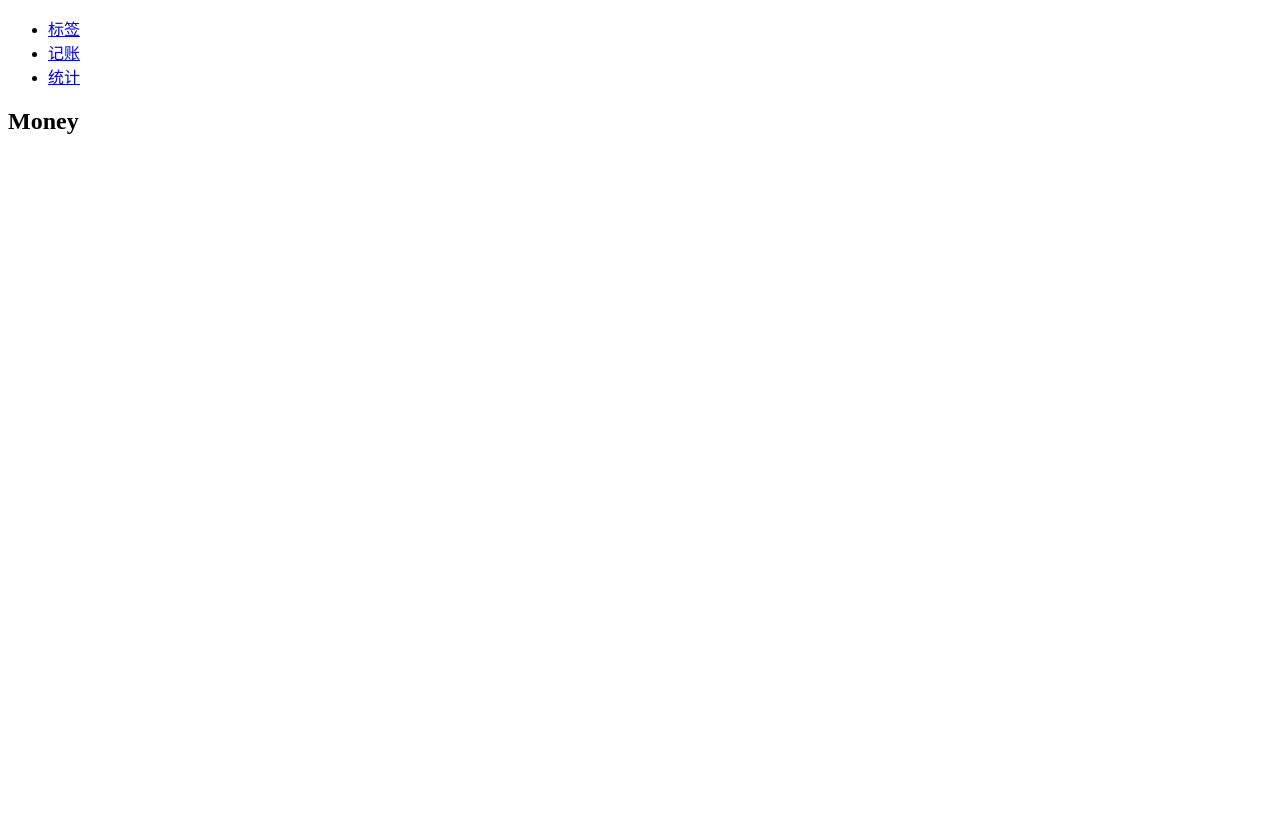
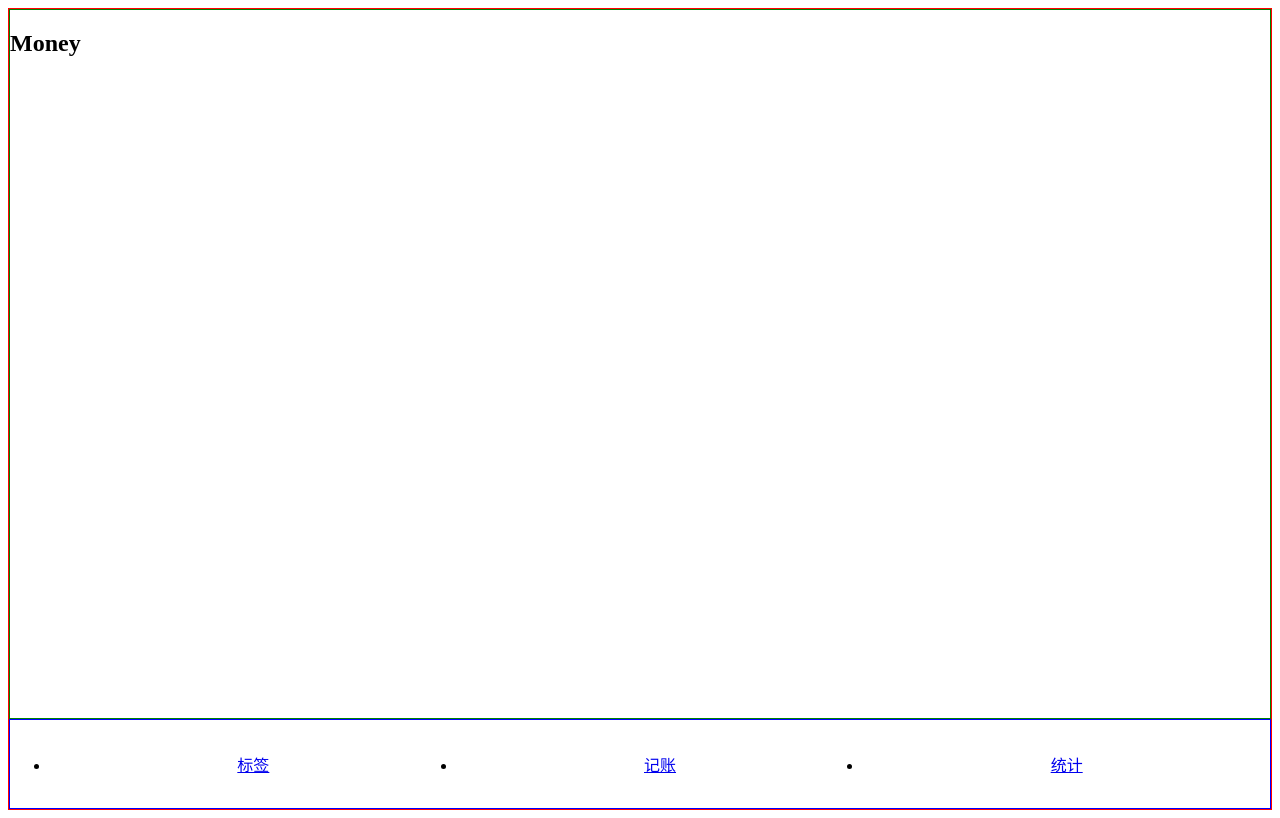
Before and after one commit to cym2050/P-minimalist-money, a React (Create React App) app: page /#/Money in a window 1280 px wide. Built offline with nearby package versions, Linux system fonts and the light colour scheme.

Commit message:
导航栏布局ok

```diff
--- a/src/App.tsx
+++ b/src/App.tsx
@@ -1,4 +1,6 @@
 import React from 'react';
+import styled from 'styled-components';
+
 import {
   HashRouter as Router,
   Switch,
@@ -7,11 +9,56 @@
   Redirect
 } from "react-router-dom";
 
+
+const Wrapper = styled.div`
+  border: 1px solid red;
+  height: 100vh;
+  display: flex;
+  flex-direction: column;
+`;
+
+const Main = styled.div`
+  border: 1px solid green;
+  flex-grow: 1;
+  overflow: auto;
+`
+
+const Nav = styled.nav`
+  border: 1px solid blue;
+  > ul {
+    display: flex;
+    > li {
+      width: 33.3333%;
+      text-align: center;
+      padding: 1rem;
+    }
+  }
+
+`
+
 export default function App() {
   return (
     <Router>
-      <div>
-        <nav>
+      <Wrapper>
+        <Main>
+          <Switch>
+            <Route path="/tags">
+              <Tags />
+            </Route>
+            <Route path="/money">
+              <Money />
+            </Route>
+            <Route path="/statistics">
+              <Satistics />
+            </Route>
+            <Redirect exact from='/' to='/Money' />
+            <Route path="*">
+              <NoMatch />
+            </Route>
+          </Switch>
+        </Main>
+
+        <Nav>
           <ul>
             <li>
               <Link to="/tags">标签</Link>
@@ -23,26 +70,8 @@
               <Link to="/statistics">统计</Link>
             </li>
           </ul>
-        </nav>
-
-        {/* A <Switch> looks through its children <Route>s and
-            renders the first one that matches the current URL. */}
-        <Switch>
-          <Route path="/tags">
-            <Tags />
-          </Route>
-          <Route path="/money">
-            <Money />
-          </Route>
-          <Route path="/statistics">
-            <Satistics />
-          </Route>
-          <Redirect exact from='/' to='/Money' />
-          <Route path="*">
-            <NoMatch />
-          </Route>
-        </Switch>
-      </div>
+        </Nav>
+      </Wrapper>
     </Router>
   );
 }
--- /dev/null
+++ b/src/index.scss
@@ -0,0 +1,9 @@
+@import-normalize;
+* {margin: 0;padding: 0;}
+* {box-sizing: border-box;}
+*::before {box-sizing: border-box;}
+*::after {box-sizing: border-box;}
+ul, ol {
+    list-style: none;
+}
+a {text-decoration: none;color: inherit;}
```
